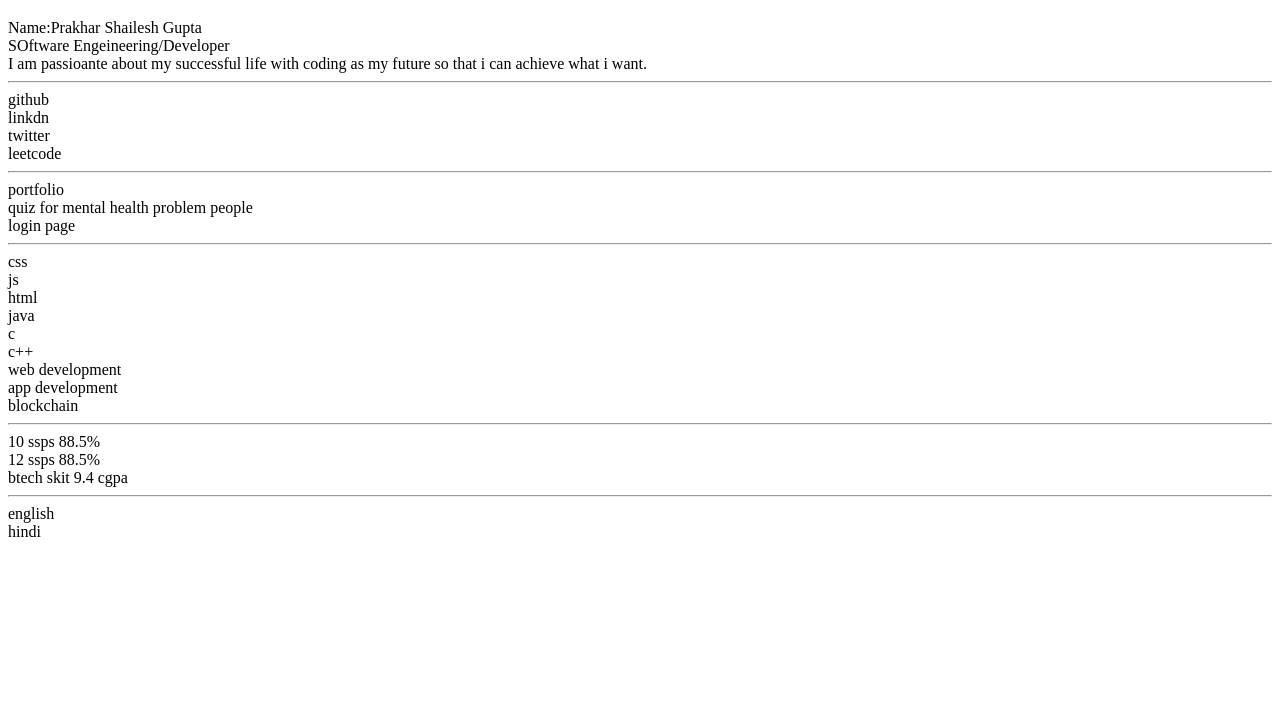
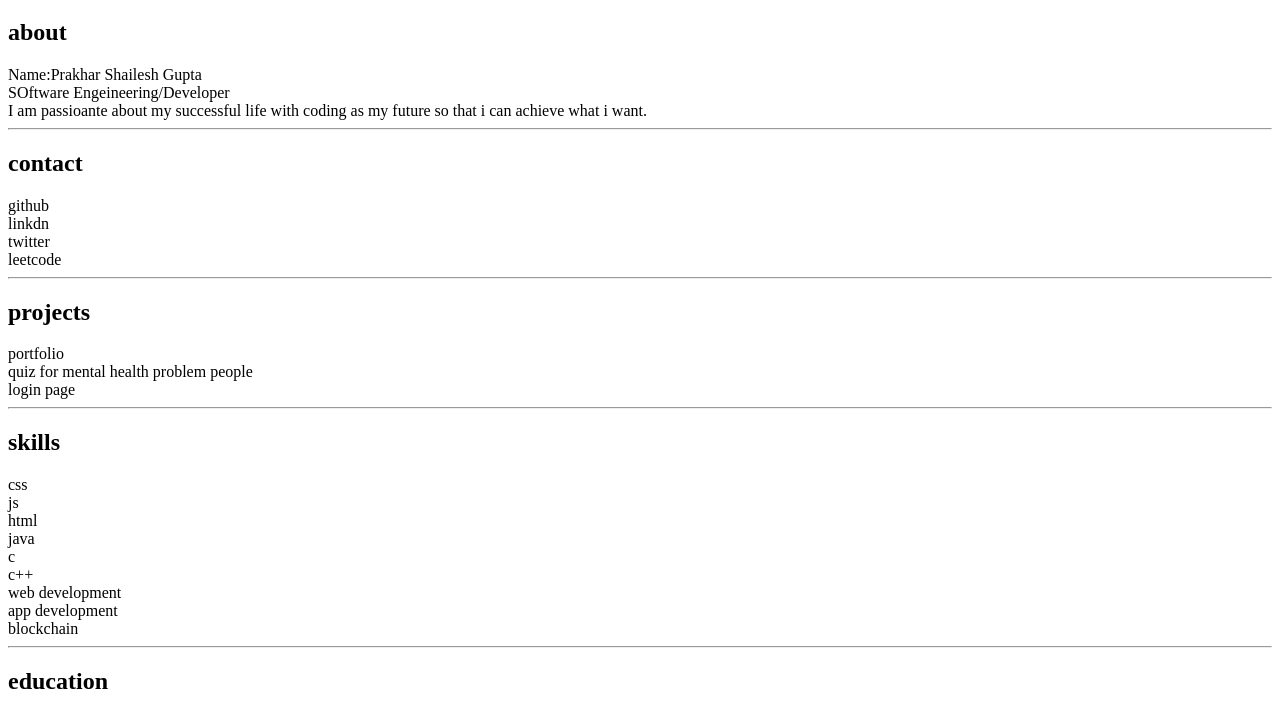
Before and after one commit to pg2103/Portfolio, a plain HTML site: page index.html in a window 1280 px wide. Shown: the part 61-777 px from the top of the page. Drawn offline with Linux system fonts and the light colour scheme.

Commit message:
code better kiya

```diff
--- a/index.html
+++ b/index.html
@@ -9,13 +9,15 @@
 <body>
     <h1>My Resume</h1>
     <div class="about">
+        <h2>about</h2>
         Name:Prakhar Shailesh Gupta
         <br>
         SOftware Engeineering/Developer
         <br>
         I am passioante about my successful life with coding as my future so that i can achieve what i want.
     </div>
-    <hr>
+    <div class="contact"><hr>
+        <h2>contact</h2>
         github<br>
         linkdn<br>
         twitter<br>
@@ -23,12 +25,14 @@
     </div>
     <hr>
     <div class="projects">
+        <h2>projects</h2>
         portfolio<br>
         quiz for mental health problem people<br>
         login page
     </div>
     <hr>
     <div class="skills">
+        <h2>skills</h2>
         css<br>
         js<br>
         html<br>
@@ -41,12 +45,14 @@
     </div>
     <hr>
     <div class="education">
+        <h2>education</h2>
         10 ssps 88.5%<br>
         12 ssps  88.5%<br>
         btech skit 9.4 cgpa
     </div>
     <hr>
     <div class="languages">
+        <h2>languages</h2>
         english<br>
         hindi
     </div>
```
